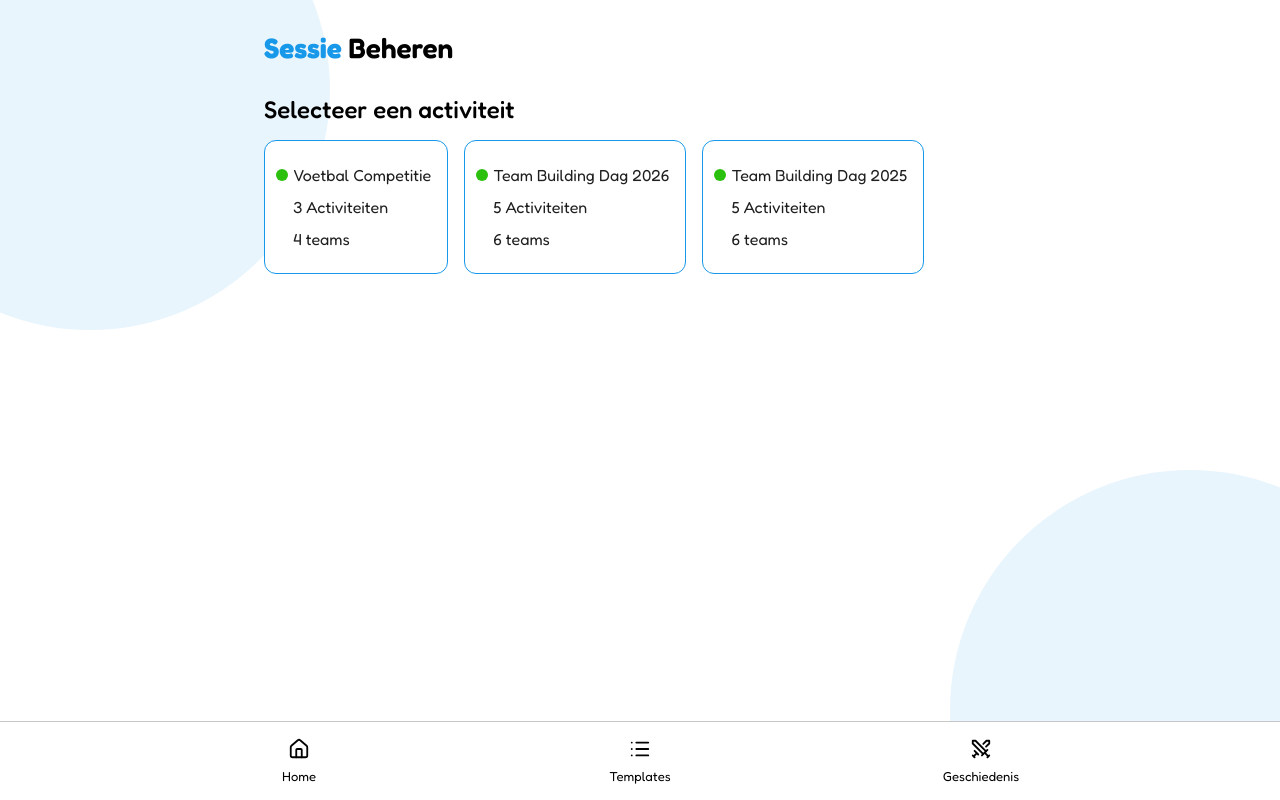
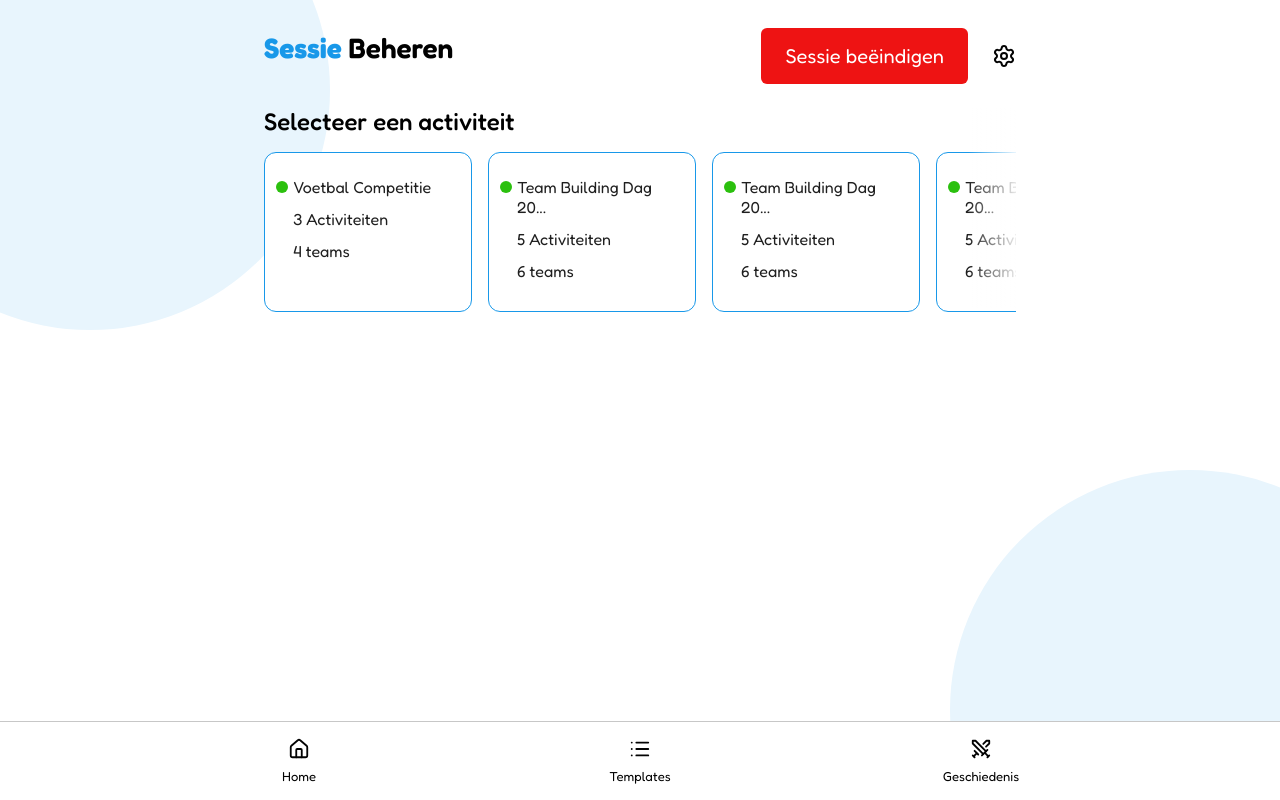
Before and after one commit to Lukas-Bohez/SportScore-, a Vue app in the folder frontend/: page /sessionmanagment in a window 1280 px wide. Built offline with nearby package versions, Linux system fonts and the light colour scheme.

Commit message:
feat: Improve GenericActivityCard title handling and enhance SessionManagement layout with new header and scrollable activity cards

```diff
--- a/frontend/src/components/Generic/GenericActivityCard.vue
+++ b/frontend/src/components/Generic/GenericActivityCard.vue
@@ -6,7 +6,7 @@
   >
     <div class="activity-status-indicator"></div>
     <div class="activity-card-content">
-      <h4 class="activity-card-title">{{ title }}</h4>
+      <h4 class="activity-card-title">{{ truncatedTitle }}</h4>
       <p class="activity-card-info">{{ activitiesCount }} Activiteiten</p>
       <p class="activity-card-info">{{ teamsCount }} teams</p>
     </div>
@@ -14,7 +14,9 @@
 </template>
 
 <script setup>
-defineProps({
+import { computed } from "vue";
+
+const props = defineProps({
   title: {
     type: String,
     required: true,
@@ -34,19 +36,31 @@ defineProps({
 });
 
 defineEmits(["select"]);
+
+const truncatedTitle = computed(() => {
+  if (props.title.length > 20) {
+    return props.title.substring(0, 20) + "...";
+  }
+  return props.title;
+});
 </script>
 
 <style scoped>
 .activity-card {
   position: relative;
-  display: inline-block;
-  min-height: 8rem;
+  display: flex;
+  flex-direction: column;
+  width: 100%;
+  /* max-width: 13rem; */
+  min-width: 13rem;
+  min-height: 10rem;
   padding: var(--space-6) var(--space-5);
   border: 1px solid var(--blue-100);
   border-radius: var(--radius-L);
   cursor: pointer;
   transition: all 0.2s ease;
   background-color: var(--white);
+  box-sizing: border-box;
 }
 
 .activity-card:hover {
@@ -71,6 +85,9 @@ defineEmits(["select"]);
 
 .activity-card-content {
   padding-left: var(--space-4);
+  flex: 1;
+  display: flex;
+  flex-direction: column;
 }
 
 .activity-card-title {
--- a/frontend/src/components/features/FeatureCounter.vue
+++ b/frontend/src/components/features/FeatureCounter.vue
@@ -78,7 +78,7 @@ export default {
 <style scoped>
 .feature-counter {
   position: relative;
-  width: 100%;
+  /* width: 100%; */
   display: flex;
   align-items: center;
   gap: var(--space-3);
--- a/frontend/src/views/SessionManagment.vue
+++ b/frontend/src/views/SessionManagment.vue
@@ -1,7 +1,22 @@
 <template>
   <div class="layout-app-pages">
     <div class="layout-session-managment">
+      <div class="session-management-header">
         <h3><strong>Sessie</strong> Beheren</h3>
+        <div class="session-management-header-buttons">
+          <GenericButton
+            label="Sessie beëindigen"
+            variant="primary"
+            style="background-color: var(--red-100)"
+          ></GenericButton>
+          <GenericButton
+            variant="quaternary"
+            style="background-color: transparent"
+          >
+            <Settings style="color: var(--black-100)" />
+          </GenericButton>
+        </div>
+      </div>
 
       <!-- Activity Selection Section -->
       <div class="activity-selection-section">
@@ -20,6 +35,27 @@
             :teamsCount="6"
             :isActive="selectedActivity === 2"
             @select="selectActivity(2)"
+          />
+          <GenericActivityCard
+            title="Team Building Dag 2025"
+            :activitiesCount="5"
+            :teamsCount="6"
+            :isActive="selectedActivity === 3"
+            @select="selectActivity(3)"
+          />
+          <GenericActivityCard
+            title="Team Building Dag 2025"
+            :activitiesCount="5"
+            :teamsCount="6"
+            :isActive="selectedActivity === 3"
+            @select="selectActivity(3)"
+          />
+          <GenericActivityCard
+            title="Team Building Dag 2025"
+            :activitiesCount="5"
+            :teamsCount="6"
+            :isActive="selectedActivity === 3"
+            @select="selectActivity(3)"
           />
           <GenericActivityCard
             title="Team Building Dag 2025"
@@ -57,18 +93,26 @@
 
       <!-- Score Section - Only show when activity is selected -->
       <div v-if="selectedActivity" class="score-section">
+        <div class="score-section-add-score">
           <FeatureCounter />
+          <GenericButton
+            label="Score toevoegen"
+            variant="primary"
+          ></GenericButton>
+        </div>
+        <div class="score-section-fast-action">
+          <h4>Snelle Acties</h4>
           <GenericButton
             class="score-section-button"
             variant="primary"
-          label="Score toevoegen"
+            label="+5 Bonus"
           />
-        <GenericButton
-          style="margin-top: var(--space-7)"
+        </div>
+        <!-- <GenericButton
           variant="primary"
           label="Sessie Beëindigen"
           class="score-section-button"
-        />
+        /> -->
       </div>
 
       <!-- Score Overview - Only show when activity is selected -->
@@ -88,14 +132,6 @@
             </div>
           </div>
         </div>
-        <div class="score-section-fast-action">
-          <h4>Snelle Acties</h4>
-          <GenericButton
-            class="score-section-button"
-            variant="primary"
-            label="+5 Bonus"
-          />
-        </div>
       </div>
     </div>
   </div>
@@ -111,6 +147,7 @@ import GenericDropdown from "../components/Generic/GenericDropdown.vue";
 import GenericButton from "../components/Generic/GenericButton.vue";
 import GenericNav from "../components/Generic/GenericNav.vue";
 import GenericActivityCard from "../components/Generic/GenericActivityCard.vue";
+import { Settings } from "lucide-vue-next";
 
 const selectedActivity = ref(null);
 
@@ -119,8 +156,20 @@ function selectActivity(activityId) {
 }
 </script>
 <style scoped>
+.session-management-header {
+  display: flex;
+  justify-content: space-between;
+  align-items: center;
+  margin-bottom: var(--space-4);
+}
+
+.session-management-header-buttons {
+  display: flex;
+  gap: var(--space-6);
+}
 .activity-selection-section {
   margin-bottom: var(--space-7);
+  position: relative;
 }
 
 .activity-selection-section h4 {
@@ -129,14 +178,71 @@ function selectActivity(activityId) {
 
 .activity-cards-container {
   display: flex;
-  flex-wrap: wrap;
   gap: var(--space-5);
+  overflow-x: auto;
+  overflow-y: hidden;
+  padding-bottom: var(--space-4);
+  scroll-behavior: smooth;
+
+  /* Scrollbar styling */
+  scrollbar-width: thin;
+  scrollbar-color: var(--blue-40) var(--black-20);
+}
+
+.activity-cards-container::-webkit-scrollbar {
+  height: 0.5rem;
+}
+
+.activity-cards-container::-webkit-scrollbar-track {
+  background: var(--black-20);
+  border-radius: var(--radius-S);
+}
+
+.activity-cards-container::-webkit-scrollbar-thumb {
+  background: var(--blue-40);
+  border-radius: var(--radius-S);
+  transition: background 0.2s ease;
+}
+
+.activity-cards-container::-webkit-scrollbar-thumb:hover {
+  background: var(--blue-100);
+}
+
+/* Visual indicator for scrollable content */
+.activity-cards-container::after {
+  content: "";
+  position: absolute;
+  right: 0;
+  top: 0;
+  bottom: 1rem;
+  width: 3rem;
+  background: linear-gradient(to left, rgba(255, 255, 255, 0.9), transparent);
+  pointer-events: none;
+  opacity: 1;
+  transition: opacity 0.3s ease;
 }
 
 .dropdown-section {
   display: flex;
+  justify-content: space-between;
   gap: var(--space-5);
-  margin-bottom: var(--space-7);
+}
+
+.score-section-add-score {
+  display: flex;
+  flex-direction: column;
+  gap: var(--space-5);
+}
+
+.score-section-fast-action {
+  display: flex;
+  flex-direction: column;
+  gap: var(--space-5);
+
+  & h4 {
+    height: 2.8125rem;
+    text-align: end;
+  }
 }
 
 h3 {
@@ -150,9 +256,9 @@ h3 {
 .score-section {
   display: flex;
   align-items: center;
+  margin-top: var(--space-7);
+  gap: var(--space-5);
   justify-content: space-between;
-
-  padding: var(--space-4);
 }
 
 .score-section-button :deep(button) {
@@ -173,7 +279,7 @@ h3 {
   gap: var(--space-5);
 }
 
-@media (width <= 768px) {
+@media (width <= 28.125rem) {
   .dropdown-section {
     flex-direction: column;
   }
```
Lines whose indentation alone changed are shown as unchanged.
